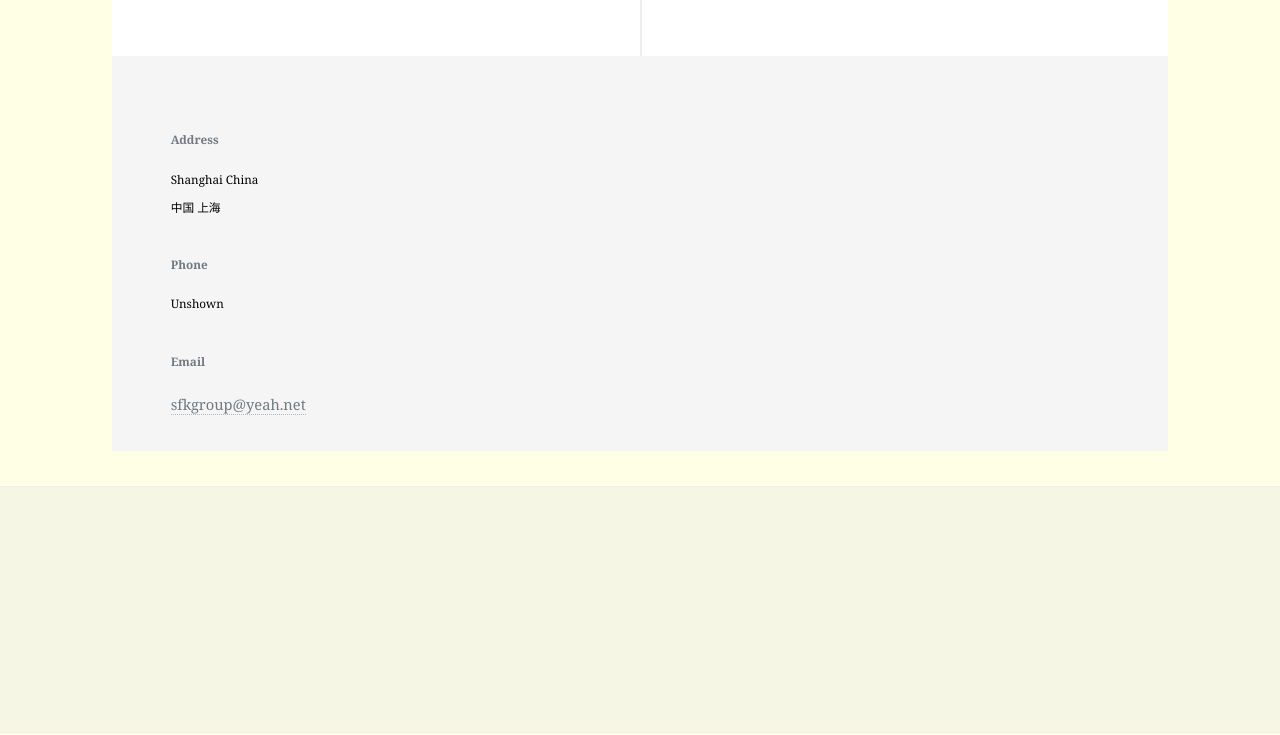
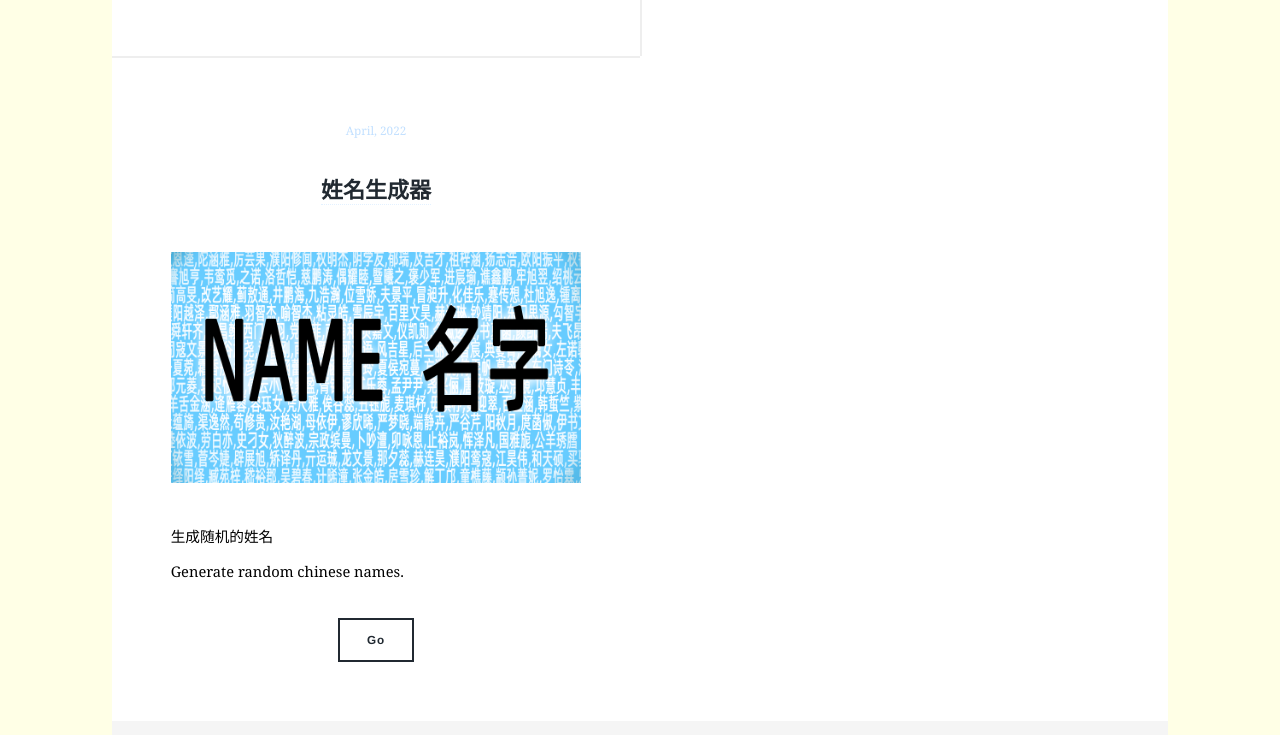
Before and after one commit to SFKgroup/SFKgroup.github.io, a website: page index.html in a window 1280 px wide. Shown: the part 1485-2220 px from the top of the page. Drawn offline with Linux system fonts and the light colour scheme.

Commit message:
Add files via upload
add name

```diff
--- a/index.html
+++ b/index.html
@@ -3,7 +3,7 @@
     <head>
         <title>SFKgroup</title>
         <meta charset="utf-8"/>
-        <link rel="shortcut icon" href="favicon.ico">
+        <link rel="shortcut icon" href="./favicon.ico">
         <meta name="viewport" content="width=device-width, initial-scale=1, user-scalable=no"/>
         <link rel="stylesheet" href="main.css"/>
     </head>
@@ -84,6 +84,26 @@
                             </li>
                         </ul>
                     </article>
+                    <article>
+                        <header>
+                            <span class="date">April, 2022</span>
+                            <h2>
+                                <a href="./drama/name.html" target="_blank">
+                                    姓名生成器
+                                </a>
+                            </h2>
+                        </header>
+                        <a href="./drama/name.html" target="_blank" class="image fit">
+                            <img src="images/name-surface.png" alt=""/>
+                        </a>
+                        <p>生成随机的姓名<br>
+                            Generate random chinese names.</p>
+                        <ul class="actions special">
+                            <li>
+                                <a href="./drama/name.html" target="_blank" class="button" style="text-transform: none;">Go</a>
+                            </li>
+                        </ul>
+                    </article>
                 </section>
             </div>
             <!-- Footer -->
```
